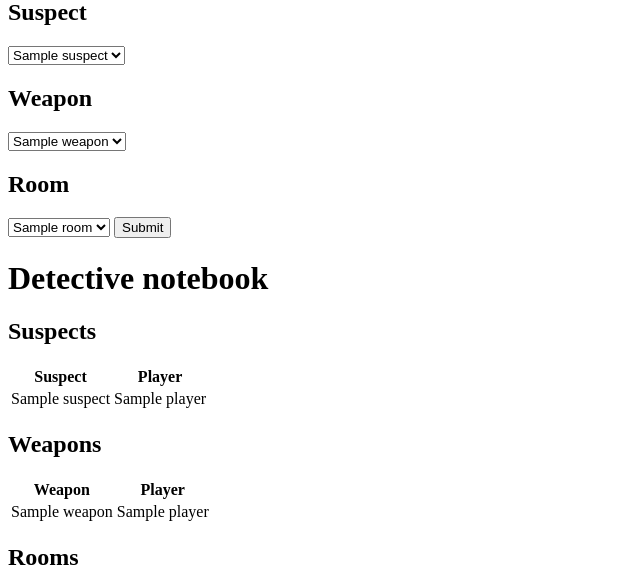
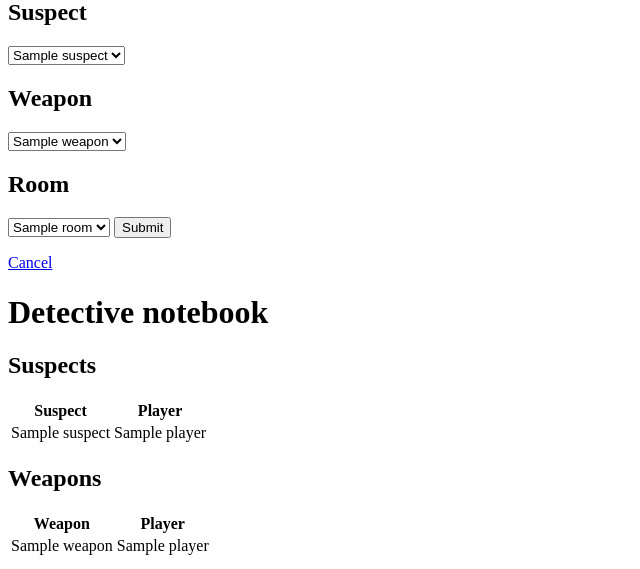
Before and after one commit to melindamorang/Clue_app_Flask, a Flask app: template templates/guess.html in a window 1280 px wide. Shown: the part 81-650 px from the top of the page, without its empty margins (0-640 px from the left). Run offline with Flask 2, Linux system fonts and the light colour scheme; the template is opened without the code that fills it: most values are stand-ins (such as "Sample title", 1, 10 or a date in 2020).

Commit message:
Add cancel button

```diff
--- a/application.py
+++ b/application.py
@@ -7,6 +7,7 @@ app.config.from_object(__name__)
 
 game = clueLogic.game()
 
+@app.route('/renderMyNotebook')
 def renderMyNotebook():
     """Render the detective notebook main game page."""
     return render_template(
--- a/templates/DisproveMyGuess.html
+++ b/templates/DisproveMyGuess.html
@@ -31,4 +31,6 @@
     <input type="submit" value="Submit">
 </form>
 
+{% include "cancel.html" %}
+
 {% endblock %}
--- a/templates/OtherPlayerGuess.html
+++ b/templates/OtherPlayerGuess.html
@@ -20,4 +20,6 @@
     <input type="submit" value="Submit">
 </form>
 
+{% include "cancel.html" %}
+
 {% endblock %}
--- /dev/null
+++ b/templates/cancel.html
@@ -0,0 +1,3 @@
+{% block cancel %}
+<p></p><a href="{{ url_for('renderMyNotebook') }}">Cancel</a></p>
+{% endblock %}
--- a/templates/guess.html
+++ b/templates/guess.html
@@ -8,6 +8,8 @@
     <input type="submit" value="Submit">
 </form>
 
+{% include "cancel.html" %}
+
 {% include "DetectiveNotebook.html" %}
 
 {% endblock %}
--- a/templates/snoop.html
+++ b/templates/snoop.html
@@ -1,6 +1,7 @@
 {% extends "layout.html" %}
 
 {% block body %}
+
 <h1>Enter your snoop</h1>
 <form action="{{ url_for('enterSnoop') }}" method="post">
     Choose the player to snoop:<br />
@@ -27,4 +28,7 @@
     <br />
     <input type="submit" value="Submit">
 </form>
+
+{% include "cancel.html" %}
+
 {% endblock %}
```
Lines whose indentation alone changed are shown as unchanged.
